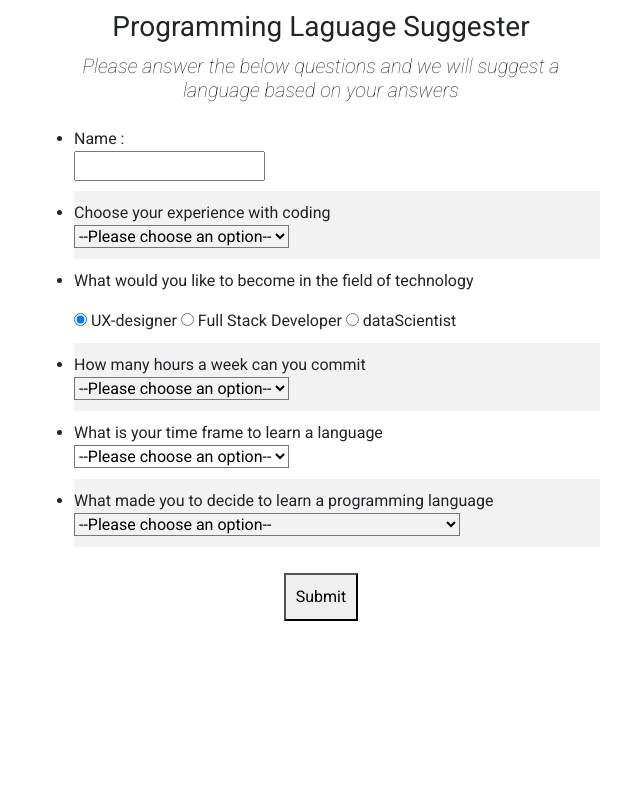
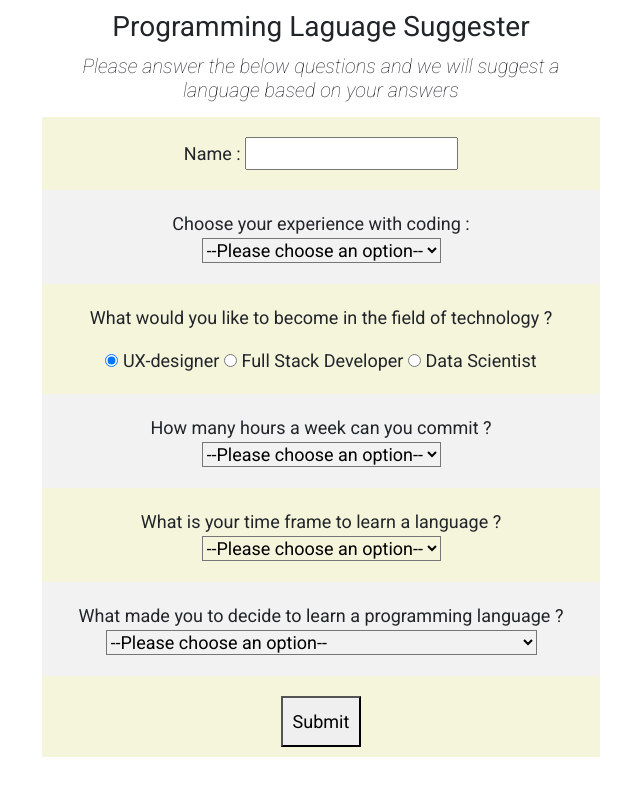
Before and after one commit to tiffarodrigs/ProgrammingLanguageSuggester, a plain HTML site: page index.html in a window 1280 px wide. Shown: the whole page, without its empty margins (319-959 px from the left). Drawn offline with nearby package versions, Linux system fonts and the light colour scheme.

```diff
--- a/css/styles.css
+++ b/css/styles.css
@@ -4,8 +4,8 @@
 }
 .question
 {
-  padding-top: 10px;
-  padding-bottom: 10px;
+  padding-top: 20px;
+  padding-bottom: 20px;
 }
 
 body{
@@ -32,6 +32,9 @@ button
 #suggester
 {
   margin: 15px 25%;
+  background-color: beige;
+  font-size: large;
+  text-align: center;
 }
 h3,h5{
   text-align: center;
@@ -48,4 +51,7 @@ h5{
 #outputdiv
 {
   background:none;
+  font-size: xx-large;
+  font-style: italic;
+  text-align: center;
 }
--- a/index.html
+++ b/index.html
@@ -18,25 +18,24 @@
         </div>
         <form id="suggester" >
           <div id="input">
-            <ul>
+
             <div class="question" >
-                <li><label for="name">Name :</label></li>
+              <label for="name">Name :</label>
               <input id ="name"  type="text" required>
             </div>
+
             <div class="question">
-
-                  <li> <label for="experience" >Choose your experience with coding</label></li>
+              <label for="experience" >Choose your experience with coding : </label> <br>
                 <select name="exp" id="experience" >
                     <option value="">--Please choose an option--</option>
                     <option value="none">Eager to start new</option>
                     <option value="some">Some experience</option>
                     <option value="good">Well experienced</option>
                 </select>
-
             </div>
 
             <div class="question">
-                <li><p> What would you like to become in the field of technology</p></li>
+              <p> What would you like to become in the field of technology ? </p>
               <input type="radio" id="UX-designer" name="goal" value="UX-designer"
                     checked>
               <label for="UX-designer">UX-designer</label>
@@ -45,13 +44,11 @@
               <label for="fullStack">Full Stack Developer</label>
 
               <input type="radio" id="dataScientist" name="goal" value="dataScientist">
-                    <label for="dataScientist">dataScientist</label>
-
+              <label for="dataScientist">Data Scientist</label>
             </div>
 
             <div class="question">
-                <li><label for="hours_commit">How many hours a week can you commit</label></li>
-
+              <label for="hours_commit">How many hours a week can you commit ? </label><br>
               <select name="hours_commit" id="hours_commit">
                     <option value="">--Please choose an option--</option>
                     <option value="10">10hrs per week</option>
@@ -61,8 +58,7 @@
             </div>
 
             <div class="question">
-                <li><label for="duration">What is your time frame to learn a language</label></li>
-
+              <label for="duration">What is your time frame to learn a language ? </label><br>
                 <select name="duration" id="duration">
                     <option value="">--Please choose an option--</option>
                     <option value="1_month">1 month</option>
@@ -72,8 +68,7 @@
             </div>
 
             <div class="question">
-                <li><label for="decision">What made you to decide to learn a programming language</label></li>
-
+              <label for="decision">What made you to decide to learn a programming language ? </label><br>
                 <select name="decision" id="decision">
                     <option value="">--Please choose an option--</option>
                     <option value="hype_about">To see what all the hype is about</option>
@@ -81,22 +76,13 @@
                     <option value="implement_project">To implement new technology in my current project </option>
                 </select>
             </div>
-
-
-            </ul>
-            <div></div>
             <div class="btn_submit"><button type="submit" class="button" >Submit</button></div>
 
           </div>
 
           <div id="outputdiv"></div>
-
-
-
         </form>
       </div>
-
     </div>
-
   </body>
 </html>
--- a/js/script.js
+++ b/js/script.js
@@ -20,7 +20,6 @@ $("document").ready(function(){
         {
           output= name+", HTML/CSS would be good choice to begin with";
         }
-       // else if(decision="expand_knowledge")
         else
         {
           output= name+", JavaScript would be a good choice to start with";
@@ -49,6 +48,7 @@ $("document").ready(function(){
 
 
     $("#input").slideUp(400);
+    $("h5").hide();
     $("#outputdiv").text(output).slideDown();
 
 
```
Also changed, not shown: 1 other file. Lines whose indentation alone changed are shown as unchanged.
